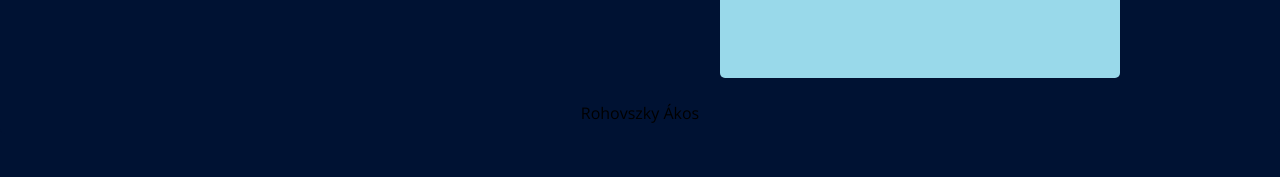
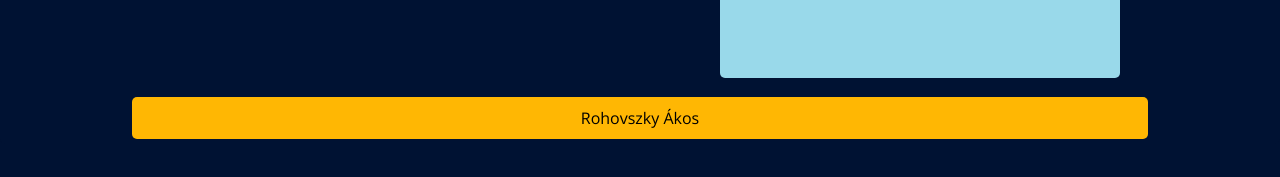
Before and after one commit to Kalandor01/kepregeny, a plain HTML site: page index.html in a window 1280 px wide. Shown: the part 413-590 px from the top of the page. Drawn offline with nearby package versions, Linux system fonts and the light colour scheme.

Commit message:
footer szín

```diff
--- a/style.css
+++ b/style.css
@@ -88,6 +88,12 @@ footer
 {
     text-align: center;
     font-family: 'Open Sans', sans-serif;
+    font-size: 12pt;
+    background-color: #ffb703;
+    width: 80%;
+    border-radius: 5px;
+    padding: 10px;
+    margin: auto;
 }
 
 @media screen and (max-width:600px) {
```
